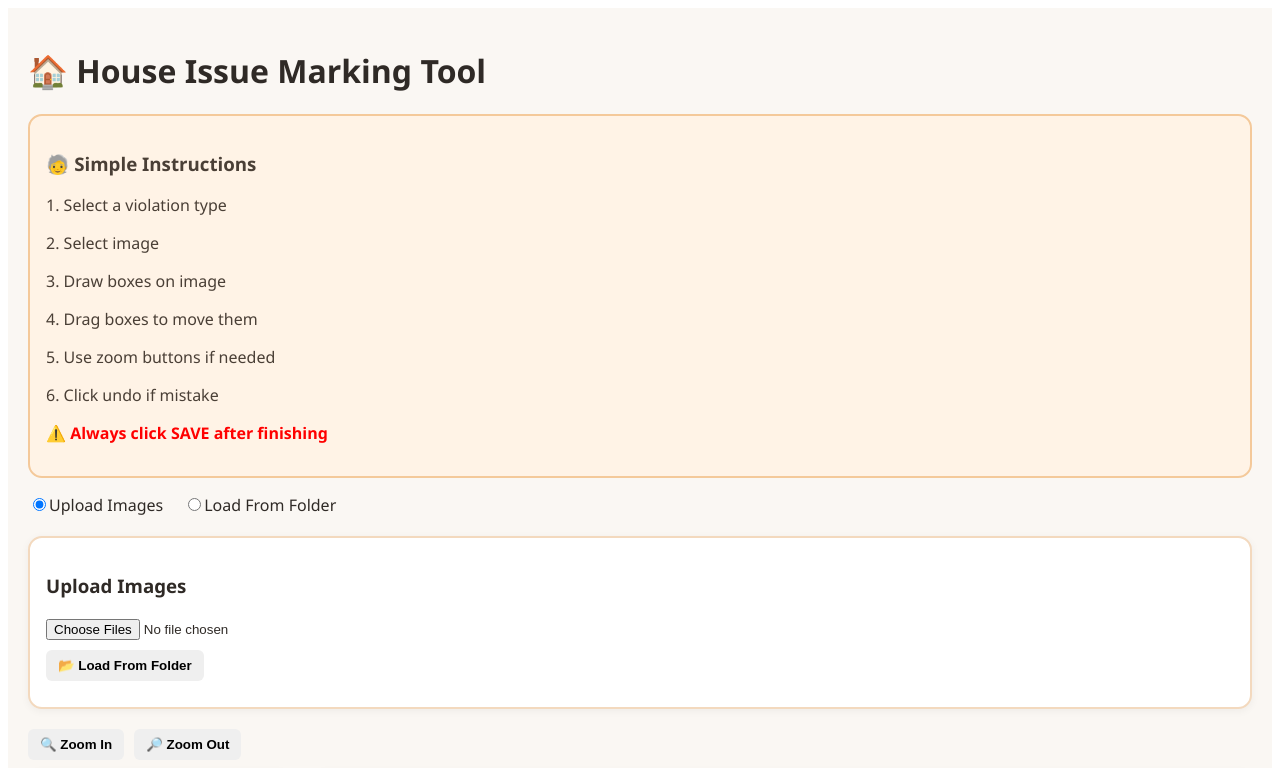
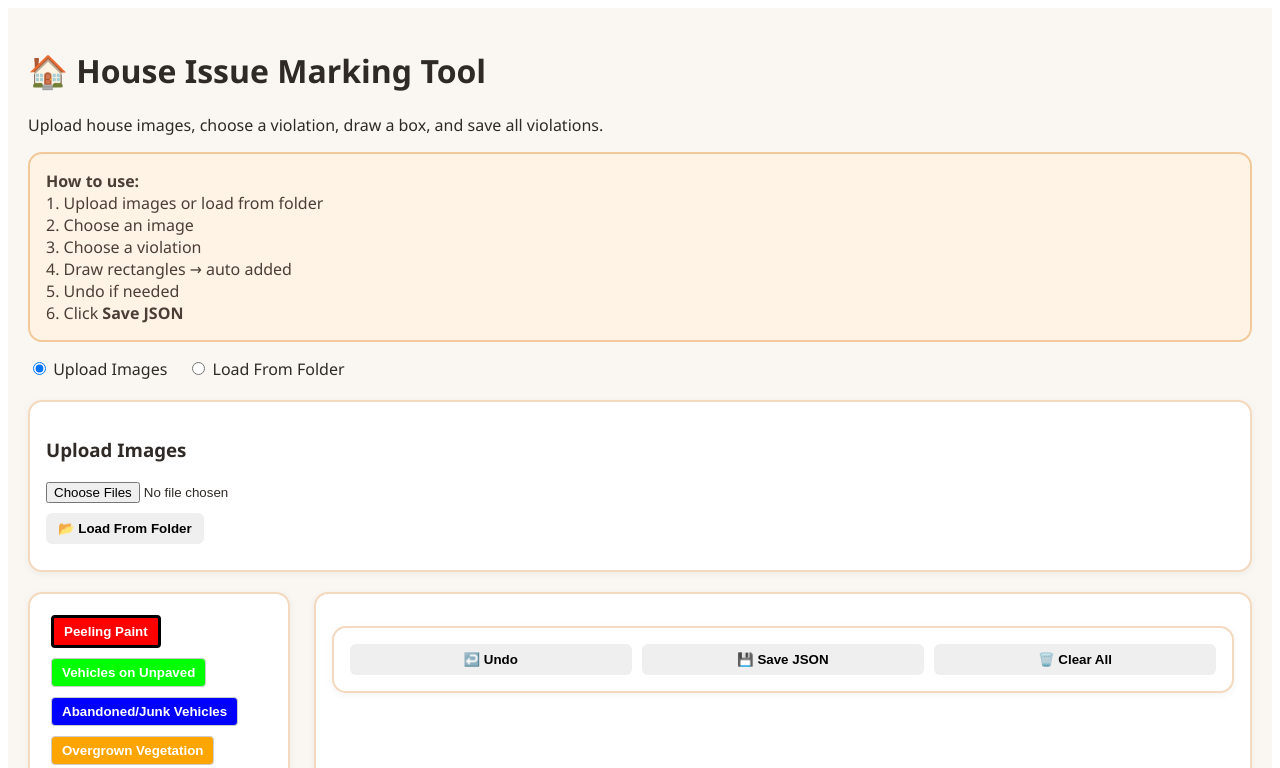
Before and after one commit to adullagayathri/housing_violations, a React (Create React App) app in the folder frontend/: page / in a window 1280 px wide. Shown: the top 768 px of the page. Built offline with nearby package versions, Linux system fonts and the light colour scheme.

Commit message:
Update App.js

```diff
--- a/frontend/src/App.js
+++ b/frontend/src/App.js
@@ -6,19 +6,30 @@ import UploadPanel from "./components/UploadPanel";
 import SaveControls from "./components/SaveControls";
 import "./App.css";
 
+// Universal color map
+const VIOLATION_COLORS = {
+  "Peeling Paint": "#FF0000",
+  "Vehicles on Unpaved": "#00FF00",
+  "Abandoned/Junk Vehicles": "#0000FF",
+  "Overgrown Vegetation": "#FFA500",
+  "Bad Roof": "#800080",
+  "Broken Window": "#008080",
+  "Broken Door": "#FFC0CB",
+  "Rubbish / Garbage": "#808080",
+  "Damaged Walk/Driveway": "#000000",
+  "Damaged Siding / Soffit": "#00FFFF",
+  "Damaged Foundation": "#800000",
+  "Damaged Porch / Steps": "#008000",
+  "Abandoned / Unsafe": "#800000",
+};
+
 function App() {
   const [images, setImages] = useState({});
   const [selectedImage, setSelectedImage] = useState(null);
-
-  // IMPORTANT: NO DEFAULT SELECTION
-  const [selectedViolation, setSelectedViolation] = useState(null);
-
+  const [selectedViolation, setSelectedViolation] = useState("Peeling Paint");
   const [annotations, setAnnotations] = useState([]);
   const [imageSource, setImageSource] = useState("Upload Images");
 
-  const [zoom, setZoom] = useState(1);
-
-  // SINGLE SOURCE OF TRUTH FOR EXPORT
   const stageRef = useRef(null);
 
   const handleClearAll = () => {
@@ -28,36 +39,19 @@ function App() {
   };
 
   const handleUndo = () => {
-    setAnnotations((prev) => prev.slice(0, -1));
+    setAnnotations((prev) => prev.slice(0, prev.length - 1));
   };
 
-  // SAFE EXPORT FUNCTION
   const getCanvasBase64 = () => {
-    try {
-      if (!stageRef.current) return null;
-
-      const dataURL = stageRef.current.toDataURL({
-        pixelRatio: 2,
-      });
-
-      if (!dataURL) return null;
-
-      return dataURL.split(",")[1];
-    } catch (err) {
-      console.error("Export error:", err);
-      return null;
-    }
+    if (!stageRef.current) return null;
+    return stageRef.current.toDataURL({ pixelRatio: 1 }).split(",")[1]; // base64 only
   };
 
   const handleSaveJSON = () => {
     if (!selectedImage) return;
 
     const annotatedImageBase64 = getCanvasBase64();
-
-    if (!annotatedImageBase64) {
-      alert("❌ No image to save!");
-      return;
-    }
+    if (!annotatedImageBase64) return alert("No image to save!");
 
     fetch("https://housing-violations.onrender.com/save", {
       method: "POST",
@@ -75,61 +69,45 @@ function App() {
         image_base64: annotatedImageBase64,
       }),
     })
-      .then(async (res) => {
-        const data = await res.json();
-        if (!res.ok) throw new Error(data.error || "Save failed");
-        return data;
-      })
-      .then((data) => {
-        alert(`✅ Saved successfully!\nRecord ID: ${data.recordId}`);
-      })
-      .catch((err) => {
-        alert("❌ Error saving: " + err.message);
-      });
+      .then((res) => res.json())
+      .then(() => alert("✅ Saved to Salesforce!"))
+      .catch((err) => alert("❌ Error saving to Salesforce: " + err));
   };
 
   return (
     <div className="App">
       <h1>🏠 House Issue Marking Tool</h1>
+      <p>Upload house images, choose a violation, draw a box, and save all violations.</p>
 
-      {/* HELP */}
       <div className="help-box">
-        <h3>🧓 Simple Instructions</h3>
-        <p>1. Select a violation type</p>
-        <p>2. Select image</p>
-        <p>3. Draw boxes on image</p>
-        <p>4. Drag boxes to move them</p>
-        <p>5. Use zoom buttons if needed</p>
-        <p>6. Click undo if mistake</p>
-        <p style={{ color: "red", fontWeight: "bold" }}>
-          ⚠️ Always click SAVE after finishing
-        </p>
+        <b>How to use:</b><br />
+        1. Upload images or load from folder<br />
+        2. Choose an image<br />
+        3. Choose a violation<br />
+        4. Draw rectangles → auto added<br />
+        5. Undo if needed<br />
+        6. Click <b>Save JSON</b>
       </div>
 
-      {/* IMAGE SOURCE */}
-      <div style={{ marginBottom: 20 }}>
+      <div style={{ marginBottom: "20px" }}>
         <label>
           <input
             type="radio"
             value="Upload Images"
             checked={imageSource === "Upload Images"}
             onChange={(e) => setImageSource(e.target.value)}
-          />
-          Upload Images
+          /> Upload Images
         </label>
-
-        <label style={{ marginLeft: 20 }}>
+        <label style={{ marginLeft: "20px" }}>
           <input
             type="radio"
             value="Load From Folder"
             checked={imageSource === "Load From Folder"}
             onChange={(e) => setImageSource(e.target.value)}
-          />
-          Load From Folder
+          /> Load From Folder
         </label>
       </div>
 
-      {/* UPLOAD */}
       {imageSource && (
         <UploadPanel
           images={images}
@@ -138,35 +116,22 @@ function App() {
         />
       )}
 
-      {/* IMAGE SELECT */}
       {Object.keys(images).length > 0 && (
-        <div style={{ marginBottom: 20 }}>
-          <label><b>Select Image:</b></label>
+        <div style={{ marginBottom: "20px" }}>
+          <label htmlFor="image-select"><b>Choose Image:</b> </label>
           <select
-            value={selectedImage || ""}
+            id="image-select"
+            value={selectedImage}
             onChange={(e) => setSelectedImage(e.target.value)}
-            style={{ marginLeft: 10 }}
+            style={{ padding: "6px", marginLeft: "10px" }}
           >
-            {Object.keys(images).map((img) => (
-              <option key={img} value={img}>
-                {img}
-              </option>
+            {Object.keys(images).map((imgName) => (
+              <option key={imgName} value={imgName}>{imgName}</option>
             ))}
           </select>
         </div>
       )}
 
-      {/* ZOOM */}
-      <div style={{ display: "flex", gap: 10, marginBottom: 10 }}>
-        <button onClick={() => setZoom((z) => Math.min(z + 0.2, 5))}>
-          🔍 Zoom In
-        </button>
-        <button onClick={() => setZoom((z) => Math.max(z - 0.2, 0.05))}>
-          🔎 Zoom Out
-        </button>
-      </div>
-
-      {/* MAIN */}
       <div className="main-content">
         <ViolationToolbar
           selectedViolation={selectedViolation}
@@ -176,12 +141,11 @@ function App() {
         <div className="canvas-panel">
           {selectedImage && (
             <ImageCanvas
-              stageRef={stageRef}
               image={images[selectedImage]}
               annotations={annotations}
               setAnnotations={setAnnotations}
               selectedViolation={selectedViolation}
-              zoom={zoom}
+              stageRef={stageRef}
             />
           )}
 
```
